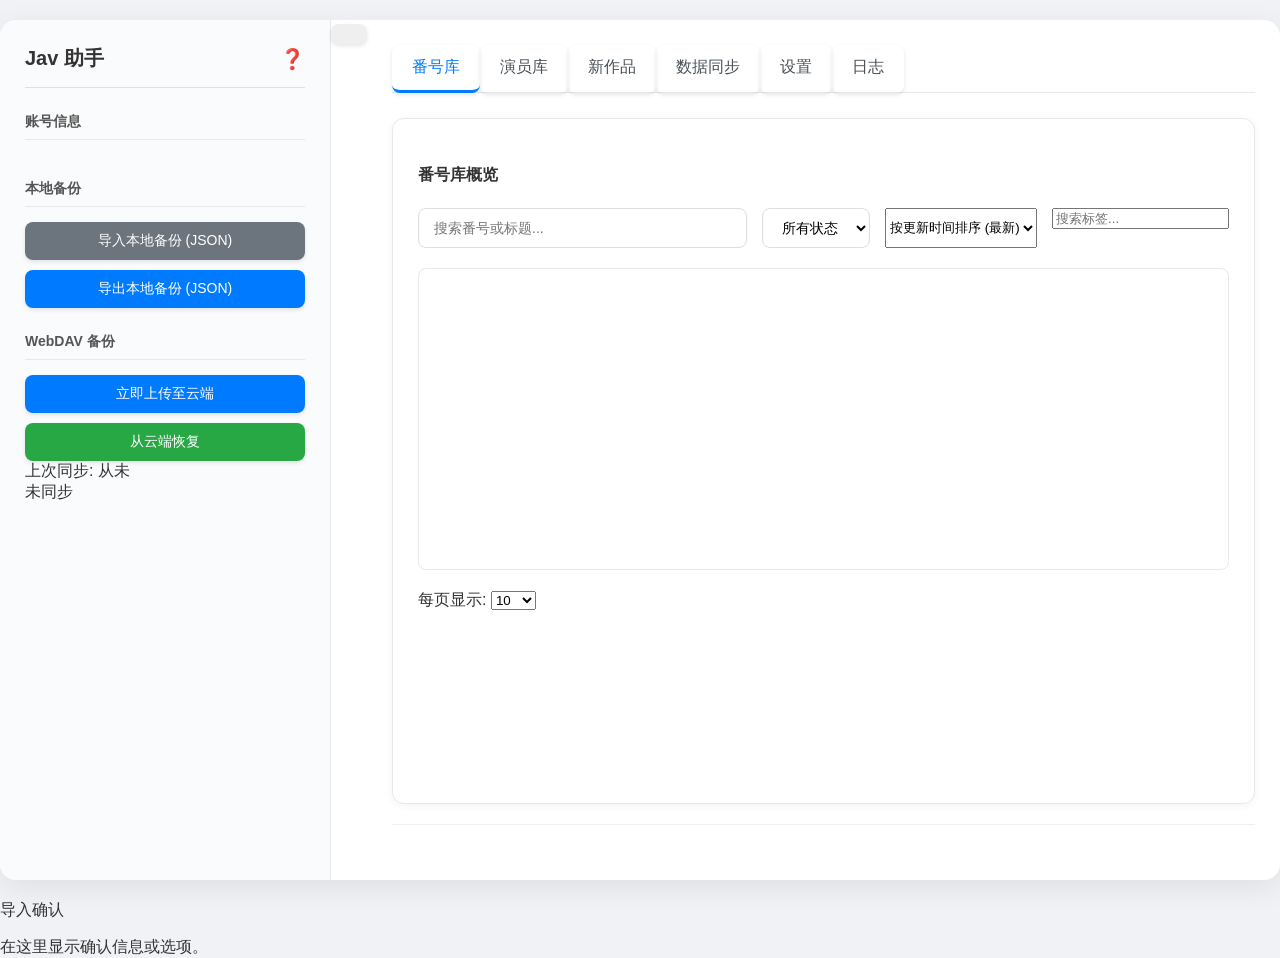
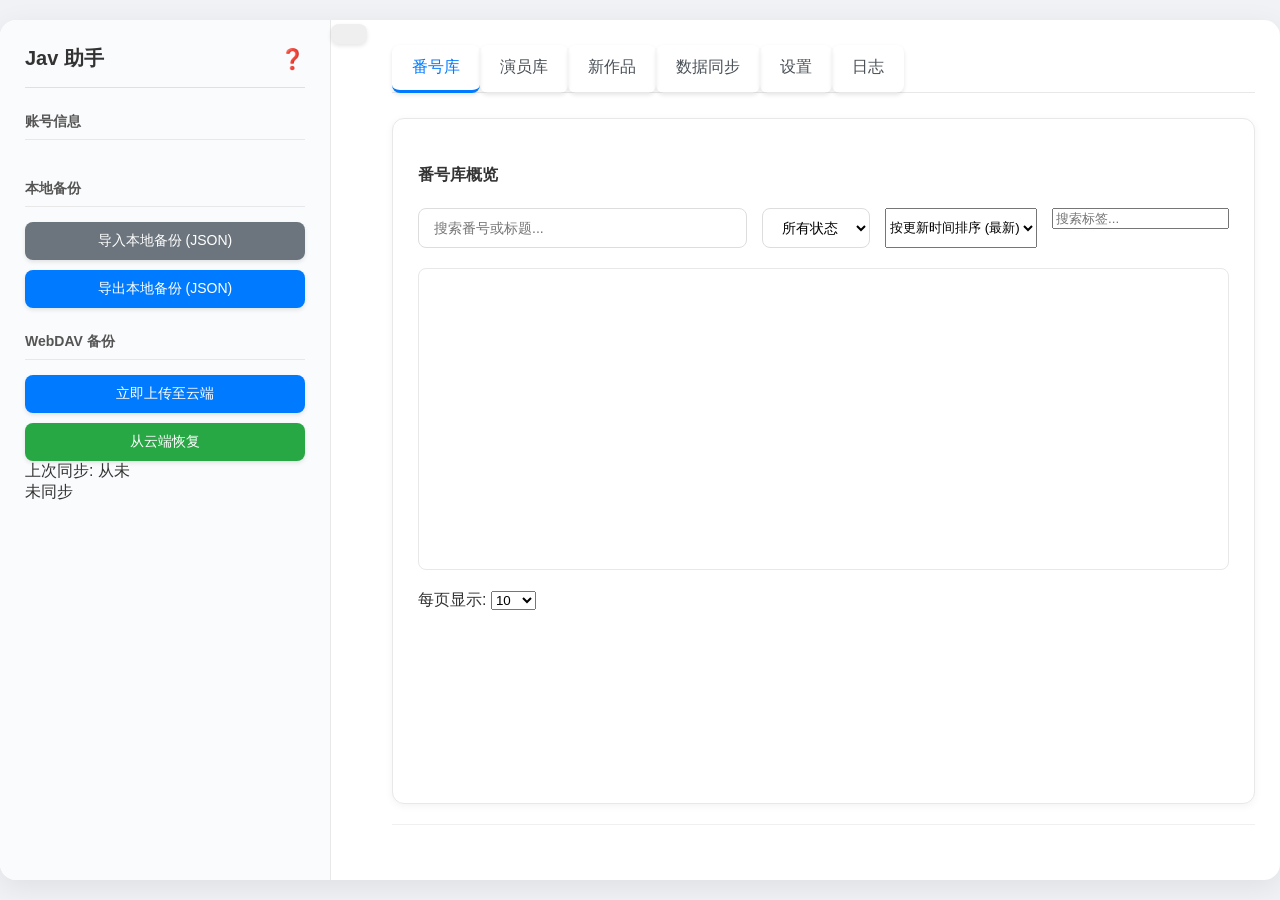

2025-07-26 03:07:36：优化日志设置功能，新增最大日志条数配置，改进导入功能并添加导入确认模态框，调整背景服务日志记录逻辑，增强用户界面体验。

--- a/javdb-extension/src/dashboard/dashboard.css
+++ b/javdb-extension/src/dashboard/dashboard.css
@@ -314,7 +314,8 @@ button:disabled {
 
 
 /* Advanced Settings Tab */
-#jsonConfig {
+#jsonConfig,
+#rawLogsTextarea {
     width: 100%;
     height: 400px;
     padding: 15px;
@@ -333,13 +334,15 @@ button:disabled {
     box-sizing: border-box; /* Add this line to fix overflow */
 }
 
-#jsonConfig:read-only {
+#jsonConfig:read-only,
+#rawLogsTextarea:read-only {
     background-color: #161b22;
     color: #8b949e;
     border-color: #30363d;
 }
 
-#jsonConfig:focus {
+#jsonConfig:focus,
+#rawLogsTextarea:focus {
     outline: none;
     border-color: #58a6ff;
     box-shadow: 0 0 0 3px rgba(88, 166, 255, 0.3);
@@ -1048,4 +1051,134 @@ button:disabled {
 
 #exportJsonBtn {
     background-color: #6c757d; /* Gray for 'Export' */
+}
+
+#refreshRawLogsBtn {
+    background-color: #007bff; /* Blue for 'Refresh' */
+}
+
+#testLogBtn {
+    background-color: #17a2b8; /* Teal for 'Test' */
+}
+
+.tabs-content {
+    padding-top: 20px;
+}
+
+/* Custom Modal Styles - Self-contained and specific */
+.import-modal-overlay {
+    position: fixed;
+    top: 0;
+    left: 0;
+    width: 100%;
+    height: 100%;
+    background-color: rgba(0, 0, 0, 0.65);
+    display: flex;
+    justify-content: center;
+    align-items: center;
+    z-index: 2000;
+    opacity: 0;
+    visibility: hidden;
+    transition: opacity 0.3s ease, visibility 0s 0.3s;
+}
+
+.import-modal-overlay.is-active {
+    opacity: 1;
+    visibility: visible;
+    transition: opacity 0.3s ease;
+}
+
+.import-modal-content {
+    background: #ffffff;
+    border-radius: 12px;
+    box-shadow: 0 8px 30px rgba(0,0,0,0.15);
+    width: 90%;
+    max-width: 480px;
+    transform: scale(0.9);
+    transition: transform 0.3s ease;
+}
+
+.import-modal-overlay.is-active .import-modal-content {
+    transform: scale(1);
+}
+
+.import-modal-header {
+    padding: 20px 25px;
+    border-bottom: 1px solid #e0e0e0;
+}
+
+.import-modal-header .title {
+    font-size: 1.25em;
+    font-weight: 600;
+    color: #333;
+    margin: 0;
+}
+
+.import-modal-body {
+    padding: 25px;
+    line-height: 1.6;
+    color: #555;
+}
+
+.import-modal-body strong {
+    color: #007bff;
+}
+
+.import-modal-footer {
+    padding: 15px 25px;
+    background-color: #f7f7f7;
+    border-top: 1px solid #e0e0e0;
+    display: flex;
+    justify-content: flex-end;
+    gap: 12px;
+    border-bottom-left-radius: 12px;
+    border-bottom-right-radius: 12px;
+}
+
+.import-modal-footer .btn {
+    padding: 10px 20px;
+    border-radius: 8px;
+    border: none;
+    font-weight: 500;
+    font-size: 14px;
+    cursor: pointer;
+    transition: all 0.2s ease;
+}
+
+.import-modal-footer .btn:hover {
+    transform: translateY(-1px);
+    filter: brightness(1.1);
+}
+
+.import-modal-footer .btn-primary {
+    background-color: #007bff;
+    color: white;
+}
+.import-modal-footer .btn-success {
+    background-color: #28a745;
+    color: white;
+}
+.import-modal-footer .btn-info {
+    background-color: #17a2b8;
+    color: white;
+}
+.import-modal-footer .btn-warning {
+    background-color: #f0ad4e;
+    color: white;
+}
+.import-modal-footer .btn-danger {
+    background-color: #d9534f;
+    color: white;
+}
+.import-modal-footer .btn-link {
+    background-color: #5bc0de;
+    color: white;
+}
+.import-modal-footer .btn-default {
+    background-color: #f0f0f0;
+    color: #333;
+    border: 1px solid #ccc;
+}
+.import-modal-footer .btn-default:hover {
+    background-color: #e0e0e0;
 } 
